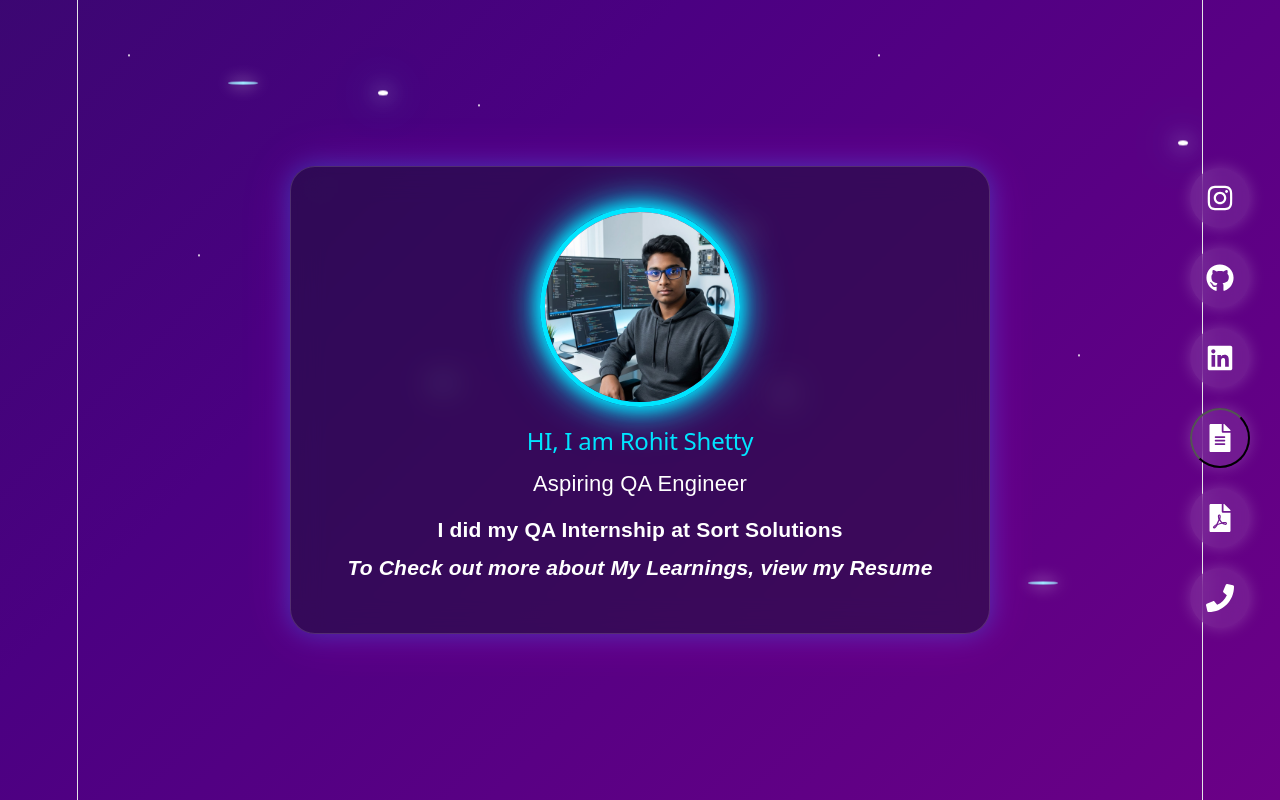
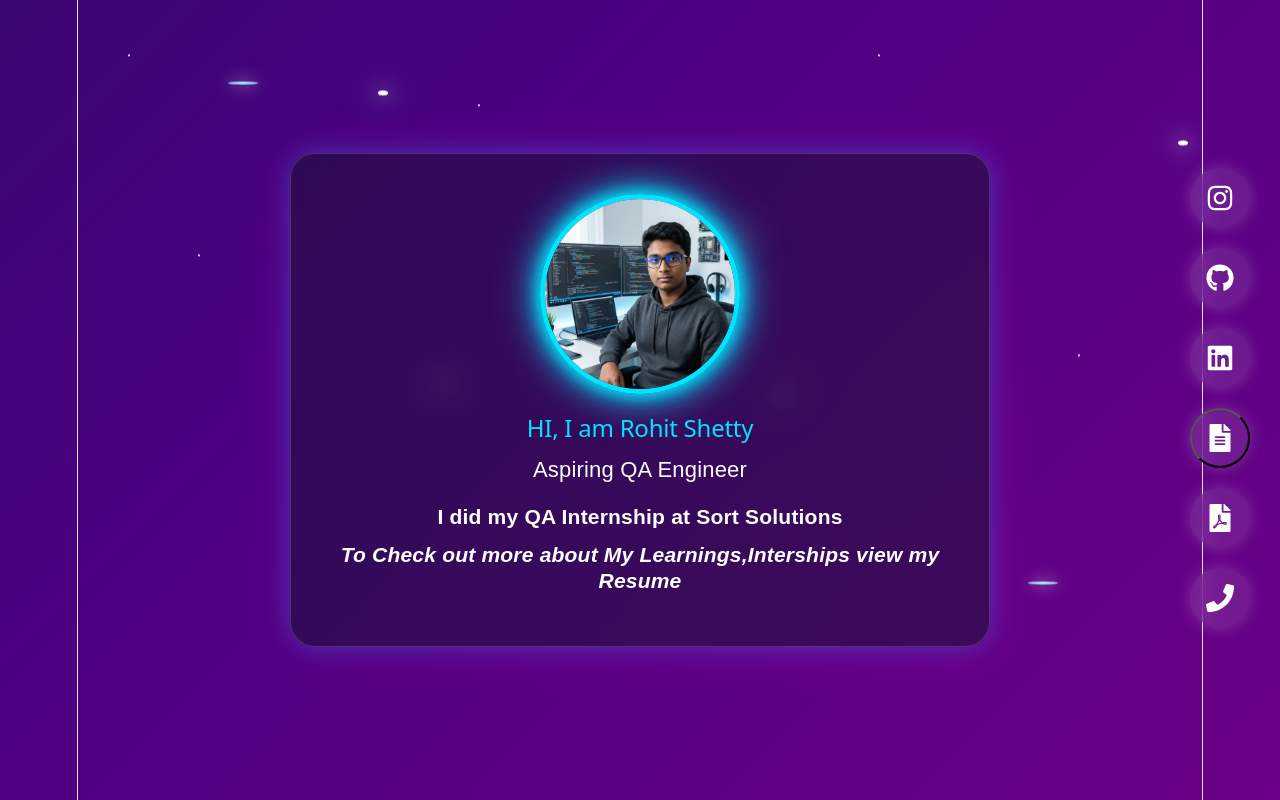
Before and after one commit to RohitkdShetty/QA_portfolio, a React (Vite) app in the folder reactjs_example/my_first_app/: page / in a window 1280 px wide. Built offline with nearby package versions, Linux system fonts and the light colour scheme.

Commit message:
Update internship description in user profile

```diff
--- a/reactjs_example/my_first_app/src/user_profile.jsx
+++ b/reactjs_example/my_first_app/src/user_profile.jsx
@@ -26,7 +26,7 @@ export const UserProfile = ({
 
         <div className="stats">
           <h3>I did my QA Internship at Sort Solutions</h3>
-          <h3><i>To Check out more about My Learnings, view my Resume</i></h3>
+          <h3><i>To Check out more about My Learnings,Interships view my Resume</i></h3>
         </div>
 
 
```
